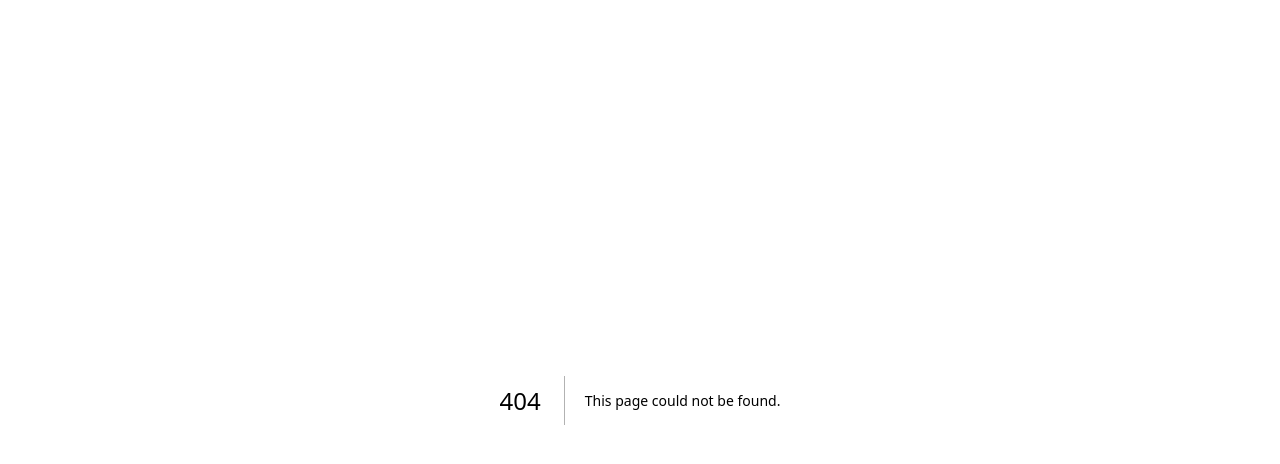
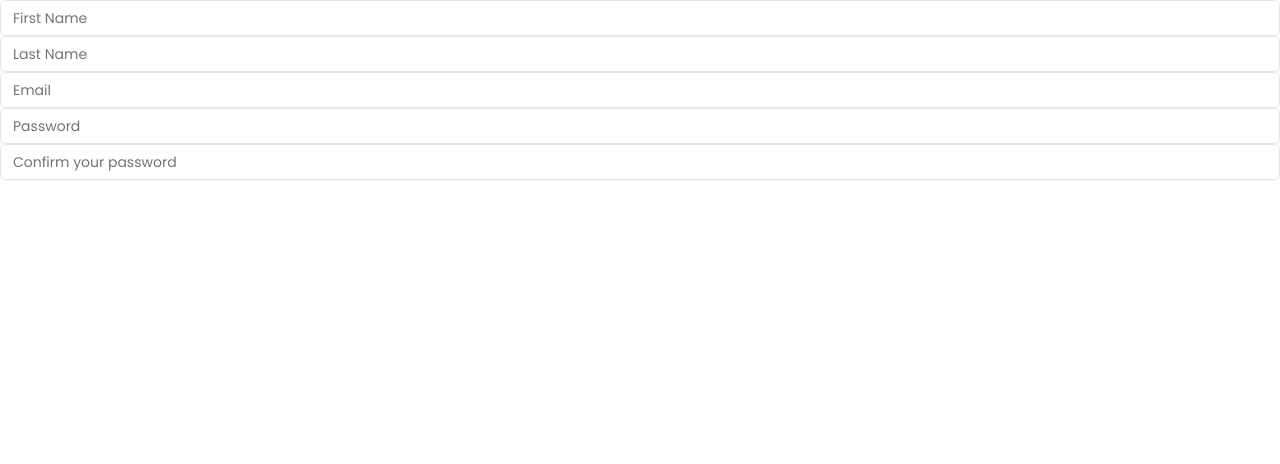
Before and after one commit to leuel-a/evently, a Next.js app: page /auth/signup in a window 1280 px wide. Before the commit this address had no page. Shown: the top 464 px of the page. Built offline with nearby package versions, Linux system fonts and the light colour scheme.

Commit message:
feat: add common form text input component

```diff
--- /dev/null
+++ b/app/(authenticated)/layout.tsx
@@ -0,0 +1,13 @@
+import * as React from 'react';
+import Header from '@/components/header';
+
+export type AuthenticatedLayoutProps = Readonly<{ children: React.ReactNode }>
+
+export default function AuthenticatedLayout({ children }: AuthenticatedLayoutProps) {
+	return (
+		<React.Fragment>
+			<Header />
+			{children}
+		</React.Fragment>
+	);
+}
--- /dev/null
+++ b/app/(authenticated)/page.tsx
@@ -0,0 +1,3 @@
+export default function Page() {
+	return <>Hello, World</>
+}
--- /dev/null
+++ b/app/(unauthenticated)/auth/signup/page.tsx
@@ -0,0 +1,39 @@
+'use client';
+
+import { useForm } from 'react-hook-form';
+import { zodResolver } from '@hookform/resolvers/zod';
+
+import { signupSchema, SignupSchemaType } from './validation';
+import { Form } from '@/components/ui/form';
+import { TextInput } from '@/components/blocks/form';
+
+export default function Page() {
+	const form = useForm<SignupSchemaType>({
+		resolver: zodResolver(signupSchema),
+		defaultValues: {
+			firstName: '',
+			lastName: '',
+			email: '',
+			password: '',
+			confirmPassword: '',
+		},
+	});
+
+	const onSubmit = (values: SignupSchemaType) => {
+		console.log(values);
+	};
+
+	return (
+		<main>
+			<Form {...form}>
+				<form onSubmit={form.handleSubmit(onSubmit)}>
+					<TextInput name="firstName" placeholder="First Name" />
+					<TextInput name="lastName" placeholder="Last Name" />
+					<TextInput name="email" placeholder="Email" type="email" />
+					<TextInput name="password" placeholder="Password" type="password" />
+					<TextInput name="confirmPassword" placeholder="Confirm your password" type="password" />
+				</form>
+			</Form>
+		</main>
+	);
+}
--- /dev/null
+++ b/app/(unauthenticated)/auth/signup/validation.ts
@@ -0,0 +1,13 @@
+import { z } from 'zod';
+
+export const signupSchema = z.object({
+	firstName: z.string({ message: 'Required' }),
+	lastName: z.string({ message: 'Required' }),
+	email: z.string({ message: 'Required' })
+		.email({ message: 'Please provide a valid email address' }),
+	password: z.string({ message: 'Required' })
+		.min(8, { message: 'Password must be a min of 8 characters' }),
+	confirmPassword: z.string({ message: 'Please enter your password again for confirmation' })
+}).refine(({ password, confirmPassword }) => password === confirmPassword, { message: 'Passwords do no match.' })
+
+export type SignupSchemaType = z.infer<typeof signupSchema>
--- a/app/page.tsx
+++ /dev/null
@@ -1,10 +0,0 @@
-import Header from '@/components/header';
-
-export default function Home() {
-	return (
-		<>
-			<Header />
-			<main className="bg-white-500"></main>
-		</>
-	);
-}
--- /dev/null
+++ b/components/blocks/form/index.ts
@@ -0,0 +1 @@
+export * from './text-input';
--- /dev/null
+++ b/components/blocks/form/text-input.tsx
@@ -0,0 +1,52 @@
+import * as React from 'react';
+import { useFormContext, FieldValues, FieldPath } from 'react-hook-form';
+
+import { Input } from '@/components/ui/input';
+import {
+	FormItem,
+	FormField,
+	FormLabel,
+	FormControl,
+	FormMessage
+} from '@/components/ui/form';
+
+export function TextInput(props: TextInputProps) {
+	const { name, helperText, label, ...inputProps } = props;
+
+	const form = useFormContext();
+
+	if (!form) {
+		{/** if there is not form context don't throw an error
+			instead just return nothing */}
+		return <></>;
+	}
+
+	return (
+		<FormField
+			control={form.control}
+			name={name}
+			render={({ field }) => {
+				return (
+					<FormItem>
+						{label && <FormLabel>{label}</FormLabel>}
+						<FormControl>
+							<Input {...inputProps} {...field} />
+						</FormControl>
+						{helperText && <FormMessage />}
+					</FormItem>
+				);
+			}}
+		/>
+	);
+}
+
+export interface TextInputProps extends React.InputHTMLAttributes<HTMLInputElement> {
+	/** If true, displays helper text for validation */
+	helperText?: boolean;
+
+	/** Label text to display with the input. */
+	label?: string;
+
+	/** Field name for form data, compatible with react-hook-form. */
+	name: FieldPath<FieldValues>;
+}
--- a/components/header.tsx
+++ b/components/header.tsx
@@ -30,7 +30,10 @@ export default function Header(props: HeaderProps) {
 				</ul>
 			</nav>
 			<div className="hidden md:flex md:items-center md:gap-4">
-				<Button className="border border-white">Register</Button>
+				<Button asChild className="border border-white">
+					<Link href="/auth/signup">Register</Link>
+				</Button>
+				{/** TODO: add navigation when the pages are added */}
 				<Button className="border border-white">Login</Button>
 				<Button className="border border-white">Are Your an Organizer?</Button>
 			</div>
@@ -50,7 +53,7 @@ export default function Header(props: HeaderProps) {
 				>
 					<li>
 						<Link
-							href="#"
+							href="/auth/signup"
 							className="text-indigo-500"
 							onClick={handleSidebarLinkClick}
 						>
--- a/package.json
+++ b/package.json
@@ -18,7 +18,7 @@
     "next": "15.3.1",
     "react": "^19.0.0",
     "react-dom": "^19.0.0",
-    "react-hook-form": "^7.56.1",
+    "react-hook-form": "^7.56.2",
     "tailwind-merge": "^3.2.0",
     "tailwindcss-animate": "^1.0.7",
     "zod": "^3.24.3"
```
Also changed, not shown: 1 other file (tests, documents, lock files or other folders).
